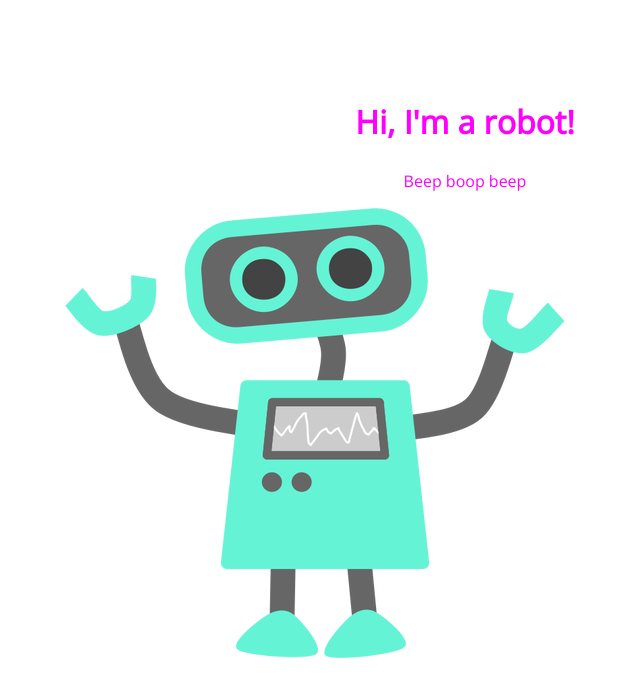
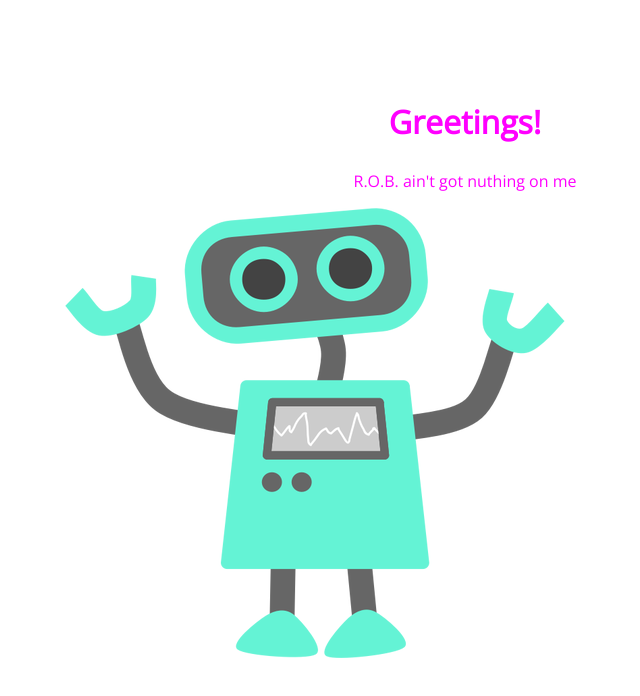
Before and after one commit to TwoBitSpecialist/105-project, a plain HTML site: page index.html in a window 1280 px wide. Shown: the whole page, without its empty margins (175-815 px from the left). Drawn offline with nearby package versions, Linux system fonts and the light colour scheme.

Commit message:
R.O.B. the Robot

```diff
--- a/index.html
+++ b/index.html
@@ -8,8 +8,8 @@
 </head>
 <body>
 	<section>
-		<h1>Hi, I'm a robot!</h1>
-		<p>Beep boop beep</p>
+		<h1>Greetings!</h1>
+		<p>R.O.B. ain't got nuthing on me</p>
 		<img src="img/happy-blue-robot.png">
 	</section>
 </body>
```
